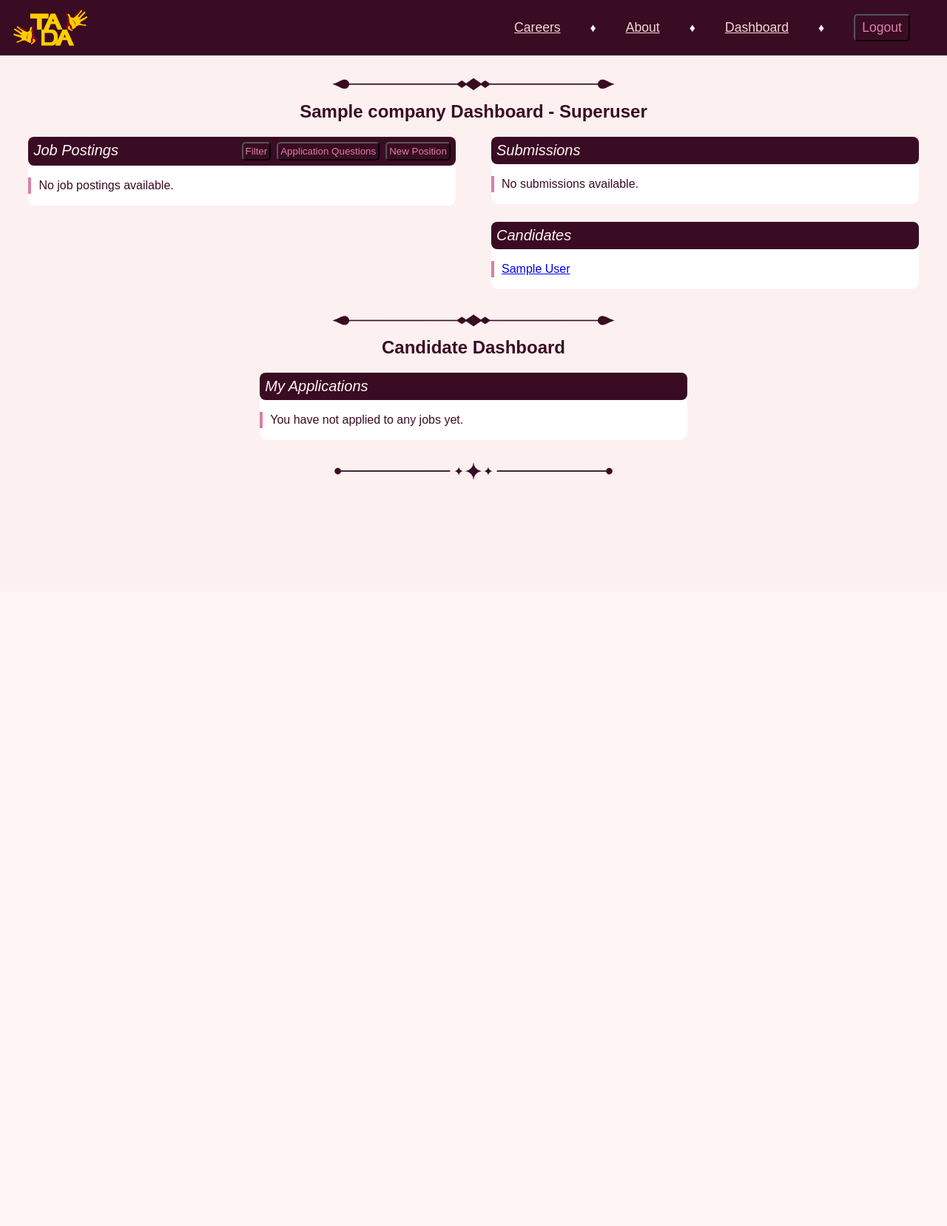
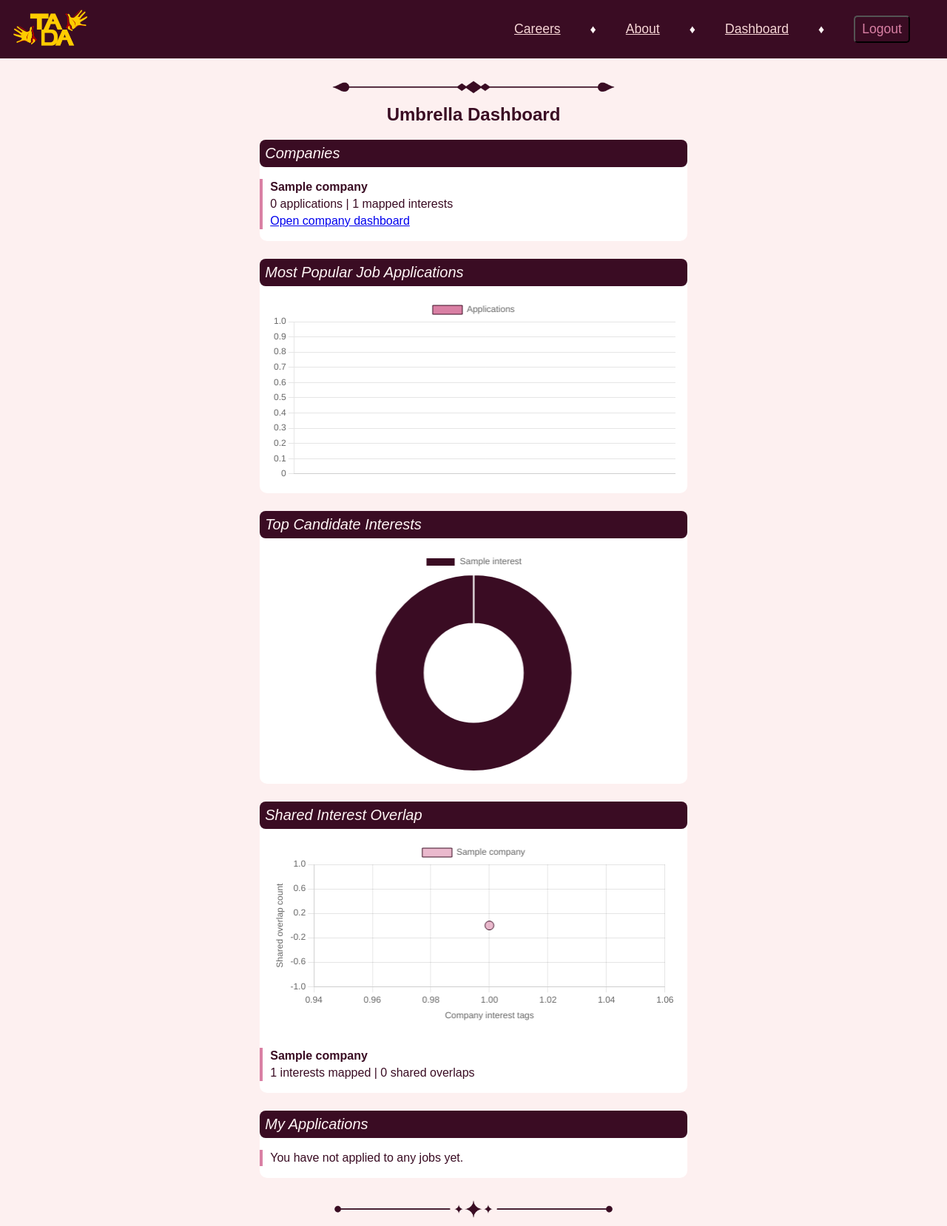
Before and after one commit to CrunchyToothpicks100/TADA, a Django app: page /dashboard/ in a window 1280 px wide. Shown: the whole page at 74% size. Before the commit the page ends 649 px from the top, so only its background shows below. Run offline with Django 5.2, Linux system fonts and the light colour scheme; a user stored in the database is signed in; tables that the repository leaves empty hold one stand-in row (values such as "Sample post"); data that the repository does not hold is empty.

Commit message:
meeting changes

```diff
--- a/base/static/css/styles.css
+++ b/base/static/css/styles.css
@@ -137,6 +137,40 @@ button:hover {
     margin: 6px 0 0 0;
     padding-left: 20px;
     text-align: left;
+}
+
+.interest-cloud {
+    display: flex;
+    flex-wrap: wrap;
+    gap: 10px;
+    align-items: flex-start;
+}
+
+.interest-pill {
+    display: inline-flex;
+    align-items: center;
+    gap: 8px;
+    padding: 8px 12px;
+    border: 1px solid var(--color-border);
+    border-radius: 999px;
+    background: #fff7fb;
+    cursor: pointer;
+}
+
+.interest-pill input {
+    margin: 0;
+}
+
+.chart-wrap {
+    position: relative;
+    min-height: 280px;
+    padding: 16px;
+}
+
+.notes-form {
+    width: min(100%, 640px);
+    margin: 0 auto 20px auto;
+    padding: 0 18px 18px 18px;
 }
 
 .line-break {
@@ -345,6 +379,15 @@ button:hover {
         align-items: flex-start;
     }
 
+    .interest-cloud {
+        gap: 8px;
+    }
+
+    .interest-pill {
+        width: 100%;
+        border-radius: 12px;
+    }
+
     .card-header .row-1 {
         gap: 8px;
     }
--- a/base/templates/dash/company_selector.html
+++ b/base/templates/dash/company_selector.html
@@ -1,7 +1,7 @@
 {# Company selector — only shown when the user has access to multiple companies #}
 {% if all_companies|length > 1 %}
 <div class="company-selector">
-    <form method="get" action="{% url 'dashboard' %}">
+    <form method="get" action="{% url 'company_dashboard' %}">
         <label for="company_id">Company:</label>
         <select name="company_id" id="company_id" onchange="this.form.submit()">
             {% for company in all_companies %}
--- a/base/templates/dashboard.html
+++ b/base/templates/dashboard.html
@@ -5,52 +5,128 @@
 {% load static %}
 
 {% block content %}
-    <script src="https://unpkg.com/masonry-layout@4/dist/masonry.pkgd.min.js"></script>
+    <script src="https://cdn.jsdelivr.net/npm/chart.js"></script>
     <img src="{% static 'images/br3-cherry.png' %}" alt="cool line break" class="line-break">
-    <h2>{{ selected_company.title }} Dashboard
-        {% if is_super %} - Superuser
-        {% elif is_admin %} - Admin
-        {% elif is_staff %} - Staff
-        {% endif %}
-    </h2>
+    <h2>Umbrella Dashboard</h2>
 
-    {% if is_staff %}
-        {% include 'dash/company_selector.html' %}
-
+    {% if company_cards %}
     <div class="grid">
         <div class="grid-sizer"></div>
         <div class="gutter-sizer"></div>
-            {% include 'dash/job_postings.html' %}
-            {% include 'dash/submissions.html' %}
-            {% include 'dash/candidates_list.html' %}
+
+        <div class="card">
+            <div class="card-header">
+                <span class="row-1">Companies</span>
             </div>
-    {% endif %}
+            <div class="list-group">
+                {% for card in company_cards %}
+                <div class="list-group-item">
+                    <strong>{{ card.company.title }}</strong>
+                    <div>{{ card.application_count }} applications | {{ card.interest_count }} mapped interests</div>
+                    <div><a href="{% url 'company_dashboard' %}?company_id={{ card.company.id }}">Open company dashboard</a></div>
+                </div>
+                {% endfor %}
+            </div>
+        </div>
+
+        <div class="card">
+            <div class="card-header">
+                <span class="row-1">Most Popular Job Applications</span>
+            </div>
+            <div class="chart-wrap">
+                <canvas id="positionsChart"></canvas>
+            </div>
+        </div>
+
+        <div class="card">
+            <div class="card-header">
+                <span class="row-1">Top Candidate Interests</span>
+            </div>
+            <div class="chart-wrap">
+                <canvas id="interestsChart"></canvas>
+            </div>
+        </div>
+
+        <div class="card">
+            <div class="card-header">
+                <span class="row-1">Shared Interest Overlap</span>
+            </div>
+            <div class="chart-wrap">
+                <canvas id="overlapChart"></canvas>
+            </div>
+            <div class="list-group">
+                {% for point in overlap_points %}
+                <div class="list-group-item">
+                    <strong>{{ point.company }}</strong>
+                    <div>{{ point.interest_count }} interests mapped | {{ point.overlap_count }} shared overlaps</div>
+                </div>
+                {% endfor %}
+            </div>
+        </div>
 
         {% if is_candidate %}
-        {% if is_staff %}
-        <img src="{% static 'images/br3-cherry.png' %}" alt="cool line break" class="line-break">
-        <h2>Candidate Dashboard</h2>
+        {% include 'dash/my_applications.html' %}
         {% endif %}
+    </div>
 
-        <div class="grid">
-            <div class="grid-sizer"></div>
-            <div class="gutter-sizer"></div>
+    <script>
+        new Chart(document.getElementById('positionsChart'), {
+            type: 'bar',
+            data: {
+                labels: [{% for position in top_positions %}"{{ position.title|escapejs }}"{% if not forloop.last %}, {% endif %}{% endfor %}],
+                datasets: [{
+                    label: 'Applications',
+                    data: [{% for position in top_positions %}{{ position.application_count }}{% if not forloop.last %}, {% endif %}{% endfor %}],
+                    backgroundColor: '#d980a4',
+                    borderColor: '#3a0c23',
+                    borderWidth: 1
+                }]
+            },
+            options: { responsive: true, maintainAspectRatio: false }
+        });
+
+        new Chart(document.getElementById('interestsChart'), {
+            type: 'doughnut',
+            data: {
+                labels: [{% for interest in top_interests %}"{{ interest.interest__label|escapejs }}"{% if not forloop.last %}, {% endif %}{% endfor %}],
+                datasets: [{
+                    data: [{% for interest in top_interests %}{{ interest.candidate_count }}{% if not forloop.last %}, {% endif %}{% endfor %}],
+                    backgroundColor: ['#3a0c23', '#d980a4', '#f5e642', '#9b284d', '#e9a2bd', '#6b3650', '#f8c9d8', '#c85c86']
+                }]
+            },
+            options: { responsive: true, maintainAspectRatio: false }
+        });
+
+        new Chart(document.getElementById('overlapChart'), {
+            type: 'bubble',
+            data: {
+                datasets: [
+                    {% for point in overlap_points %}
+                    {
+                        label: "{{ point.company|escapejs }}",
+                        data: [{ x: {{ point.interest_count }}, y: {{ point.overlap_count }}, r: {{ point.applications|add:6 }} }],
+                        backgroundColor: 'rgba(217,128,164,0.55)',
+                        borderColor: '#3a0c23'
+                    }{% if not forloop.last %},{% endif %}
+                    {% endfor %}
+                ]
+            },
+            options: {
+                responsive: true,
+                maintainAspectRatio: false,
+                scales: {
+                    x: { title: { display: true, text: 'Company interest tags' } },
+                    y: { title: { display: true, text: 'Shared overlap count' } }
+                }
+            }
+        });
+    </script>
+    {% else %}
+    <p>You do not have dashboard companies assigned yet.</p>
+    {% if is_candidate %}
     {% include 'dash/my_applications.html' %}
-        </div>
+    {% endif %}
     {% endif %}
 
     <img src="{% static 'images/br1-cherry.png' %}" alt="cool line break" class="line-break">
-
-    <script>
-        document.querySelectorAll('.grid').forEach(function(grid) {
-            if (grid.querySelectorAll('.card').length > 1) {
-                new Masonry(grid, {
-                    itemSelector: '.card',
-                    columnWidth: '.grid-sizer',
-                    gutter: '.gutter-sizer',
-                    percentPosition: true,
-                });
-            }
-        });
-    </script>
 {% endblock %}
--- a/base/templates/navbar.html
+++ b/base/templates/navbar.html
@@ -1,7 +1,9 @@
 {% load static %}
 
 <nav class="navbar horiz-flex-space-between">
-  <img src="{% static 'images/TADA.png' %}">
+  <a href="/">
+    <img src="{% static 'images/TADA.png' %}" alt="TADA home">
+  </a>
   <ul class="nav-list">
     <li><a href="{% url 'careers' %}">Careers</a></li>
     ♦
--- a/base/templates/staff/edit_position.html
+++ b/base/templates/staff/edit_position.html
@@ -14,7 +14,7 @@
 
 {% block content %}
     <h2>Edit Position</h2>
-    <p><a href="/dashboard/?company_id={{ position.company_id }}">Back to Staff Dashboard</a></p>
+    <p><a href="{% url 'company_dashboard' %}?company_id={{ position.company_id }}">Back to Staff Dashboard</a></p>
     <p><a href="{% url 'position_questions' position.id %}">Next Step: Manage Application Questions</a></p>
 
     {% if not position.is_active %}
--- a/base/templates/staff/question_manager.html
+++ b/base/templates/staff/question_manager.html
@@ -12,7 +12,7 @@
     </h2>
 
     <p>
-        <a href="/dashboard/?company_id={{ selected_company.id }}">Back to Dashboard</a>
+        <a href="{% url 'company_dashboard' %}?company_id={{ selected_company.id }}">Back to Dashboard</a>
         {% if position %}
         | <a href="{% url 'edit_position' position.id %}">Back to Position</a>
         {% endif %}
--- a/base/urls.py
+++ b/base/urls.py
@@ -13,6 +13,7 @@ urlpatterns = [
     path('application/<int:position_id>/<int:page>/', views.application, name='application'),
     path('submit_application/', views.submit_application, name='submit_application'),
     path('dashboard/', views.dashboard, name='dashboard'),
+    path('company_dashboard/', views.company_dashboard, name='company_dashboard'),
     path('dashboard/questions/', views.question_manager, name='question_manager'),
     path('dashboard/questions/<int:question_id>/edit/', views.edit_question, name='edit_question'),
     path('dashboard/questions/<int:question_id>/archive/', views.archive_question, name='archive_question'),
--- a/base/views.py
+++ b/base/views.py
@@ -3,12 +3,16 @@ import random
 from django.contrib.auth import authenticate, login as auth_login, logout
 from django.contrib.auth.decorators import login_required
 from django.contrib.auth.models import User
+from django.db.models import Count, Q
 from django.http import HttpResponse
 from django.shortcuts import get_object_or_404, redirect, render
 from django.utils import timezone
 
-from base.forms import CandidateForm, ContinueApplicationForm, QuestionBuilderForm, QuestionForm
-from base.models import Answer, AnswerChoice, Candidate, Company, Position, Question, QuestionChoice, Submission
+from base.forms import CandidateForm, ContinueApplicationForm, QuestionBuilderForm, QuestionForm, SubmissionNoteForm
+from base.models import (
+    Answer, AnswerChoice, Candidate, CandidateInterest, Company, CompanyInterest,
+    Interest, Position, Question, QuestionChoice, Submission, SubmissionNote,
+)
 from base.user_context import user_context
 
 
@@ -36,10 +40,15 @@ def _upsert_candidate(form, request):
     return candidate
 
 
-def _ensure_candidate_user(candidate):
+def _ensure_candidate_user(candidate, request):
     code = candidate.continue_code or _generate_continue_code()
+    created_login = False
 
-    user = candidate.user
+    if candidate.user is None and request.user.is_authenticated:
+        user = request.user
+    else:
+        user = candidate.user
+
     if user is None:
         user = User(
             username=f"candidate-{candidate.external_id.hex[:12]}",
@@ -47,18 +56,14 @@ def _ensure_candidate_user(candidate):
             first_name=candidate.first_name,
             last_name=candidate.last_name,
         )
-    else:
-        user.email = candidate.email
-        user.first_name = candidate.first_name
-        user.last_name = candidate.last_name
-
-    user.set_password(code)
-    user.save()
+        user.set_password(code)
+        user.save()
+        created_login = True
 
     candidate.user = user
     candidate.continue_code = code
     candidate.save(update_fields=["user", "continue_code", "email", "first_name", "last_name", "phone", "linkedin_url", "bio"])
-    return user, code
+    return user, code, created_login
 
 
 def _submission_for(candidate, position):
@@ -72,6 +77,14 @@ def _submission_for(candidate, position):
     if submission is None:
         submission = Submission.objects.create(candidate=candidate, position=position)
     return submission
+
+
+def _interest_queryset_for_position(position):
+    company_interest_ids = CompanyInterest.objects.filter(company=position.company).values_list("interest_id", flat=True)
+    queryset = Interest.objects.filter(id__in=company_interest_ids).order_by("label")
+    if queryset.exists():
+        return queryset
+    return Interest.objects.order_by("label")
 
 
 def _questions_for(position, page):
@@ -103,6 +116,10 @@ def _save_submission_payload(submission):
             "phone": submission.candidate.phone,
             "linkedin_url": submission.candidate.linkedin_url,
             "bio": submission.candidate.bio,
+            "interests": [
+                candidate_interest.interest.label if candidate_interest.interest_id else candidate_interest.label
+                for candidate_interest in submission.candidate.interests.select_related("interest").order_by("-strength_1_to_10", "label")
+            ],
         },
         "position_title": submission.position.title if submission.position_id else "",
     }
@@ -147,6 +164,25 @@ def _selected_company_for_user(request):
     if selected_company is None and companies:
         selected_company = companies[0]
     return selected_company
+
+
+def _save_candidate_interests(candidate, interests):
+    selected_ids = {interest.id for interest in interests}
+    candidate.interests.exclude(interest__isnull=True).exclude(interest_id__in=selected_ids).delete()
+
+    for interest in interests:
+        CandidateInterest.objects.update_or_create(
+            candidate=candidate,
+            interest=interest,
+            defaults={
+                "label": interest.label,
+                "strength_1_to_10": 5,
+            },
+        )
+
+
+def _is_admin_reviewer(user):
+    return user.is_superuser or user.company_staff.filter(is_admin=True).exists()
 
 
 def _can_manage_company_questions(user, company):
@@ -245,13 +281,11 @@ def application_continue(request):
 def application(request, position_id, page):
     position = get_object_or_404(Position, id=position_id, is_active=True)
     page = int(page)
-
-    if request.user.is_authenticated and (request.user.is_superuser or request.user.company_staff.exists()):
-        return redirect(f"/dashboard/?company_id={position.company_id}")
+    interest_queryset = _interest_queryset_for_position(position)
 
     if page == 1:
         candidate = _current_candidate(request)
-        form = CandidateForm(request.POST or None, instance=candidate)
+        form = CandidateForm(request.POST or None, instance=candidate, interest_queryset=interest_queryset)
         if request.method == "POST" and form.is_valid():
             existing_candidate = _candidate_from_email(form.cleaned_data["email"])
             if existing_candidate and (candidate is None or existing_candidate.id != candidate.id):
@@ -272,8 +306,10 @@ def application(request, position_id, page):
                 )
 
             candidate = _upsert_candidate(form, request)
-            user, continue_code = _ensure_candidate_user(candidate)
-            auth_login(request, user)
+            _save_candidate_interests(candidate, form.cleaned_data["interests"])
+            user, continue_code, created_login = _ensure_candidate_user(candidate, request)
+            if created_login or not request.user.is_authenticated or request.user.pk != user.pk:
+                auth_login(request, user)
 
             submission = _submission_for(candidate, position)
             _save_submission_payload(submission)
@@ -292,6 +328,7 @@ def application(request, position_id, page):
                 "page": page,
                 "form": form,
                 "continue_code": candidate.continue_code if candidate else "",
+                "available_interests": interest_queryset,
             },
         )
 
@@ -398,8 +435,75 @@ def forgotpw(request):
 
 @login_required
 def dashboard(request):
+    if not request.user.company_staff.exists() and not request.user.is_superuser:
+        ctx = user_context(request)
+        return render(request, 'dashboard.html', ctx)
+
+    companies = list(Company.objects.filter(is_active=True).order_by("title"))
+    company_cards = []
+    for company in companies:
+        application_count = Submission.objects.filter(position__company=company).count()
+        shared_interest_count = CompanyInterest.objects.filter(company=company).count()
+        company_cards.append(
+            {
+                "company": company,
+                "application_count": application_count,
+                "interest_count": shared_interest_count,
+            }
+        )
+
+    top_positions = list(
+        Position.objects.filter(is_active=True)
+        .annotate(application_count=Count("submissions"))
+        .select_related("company")
+        .order_by("-application_count", "title")[:8]
+    )
+    top_interests = list(
+        CandidateInterest.objects.exclude(interest__isnull=True)
+        .values("interest__label")
+        .annotate(candidate_count=Count("candidate", distinct=True))
+        .order_by("-candidate_count", "interest__label")[:8]
+    )
+
+    overlap_points = []
+    for company in companies:
+        company_interest_ids = set(
+            CompanyInterest.objects.filter(company=company).values_list("interest_id", flat=True)
+        )
+        overlap_total = 0
+        for other_company in companies:
+            if other_company.id == company.id:
+                continue
+            other_interest_ids = set(
+                CompanyInterest.objects.filter(company=other_company).values_list("interest_id", flat=True)
+            )
+            overlap_total += len(company_interest_ids & other_interest_ids)
+        overlap_points.append(
+            {
+                "company": company.title,
+                "interest_count": len(company_interest_ids),
+                "overlap_count": overlap_total,
+                "applications": Submission.objects.filter(position__company=company).count(),
+            }
+        )
+
+    context = {
+        "company_cards": company_cards,
+        "top_positions": top_positions,
+        "top_interests": top_interests,
+        "overlap_points": overlap_points,
+        "is_candidate": Candidate.objects.filter(user=request.user).exists(),
+        "my_applications": Submission.objects.filter(candidate=request.user.candidate_profiles.first()).order_by("-created_at")
+        if request.user.candidate_profiles.exists()
+        else [],
+    }
+    return render(request, 'dashboard.html', context)
+
+
+@login_required
+def company_dashboard(request):
     ctx = user_context(request)
-    return render(request, 'dashboard.html', ctx)
+    return render(request, 'company_dashboard.html', ctx)
 
 
 @login_required
@@ -424,7 +528,7 @@ def add_position(request):
             employment_type=request.POST.get('employment_type', 'full_time'),
             is_active=request.POST.get('is_active') == 'on',
         )
-        return redirect(f'/dashboard/?company_id={position.company_id}')
+        return redirect(f'/company_dashboard/?company_id={position.company_id}')
 
     context = {
         'company': company,
@@ -449,7 +553,7 @@ def edit_position(request, id):
         position.employment_type = request.POST.get('employment_type', position.employment_type)
         position.is_active = request.POST.get('is_active') == 'on'
         position.save()
-        return redirect(f'/dashboard/?company_id={position.company_id}')
+        return redirect(f'/company_dashboard/?company_id={position.company_id}')
 
     context = {
         'position': position,
@@ -579,10 +683,11 @@ def archive_question(request, question_id):
 def submission_detail(request, id):
     submission = get_object_or_404(
         Submission.objects.select_related('candidate', 'position__company')
-                          .prefetch_related('answers__question', 'answers__choice', 'answers__multi_choices__choice'),
+                          .prefetch_related('answers__question', 'answers__choice', 'answers__multi_choices__choice', 'notes__author'),
         id=id,
     )
     user = request.user
+    is_admin_reviewer = _is_admin_reviewer(user)
     is_candidate_owner = (
         hasattr(user, 'candidate_profiles') and
         user.candidate_profiles.filter(id=submission.candidate_id).exists()
@@ -591,15 +696,24 @@ def submission_detail(request, id):
         user.is_superuser or
         (submission.position and user.company_staff.filter(company=submission.position.company).exists())
     )
-    if not is_candidate_owner and not is_staff_for_company:
+    if not is_candidate_owner and not is_staff_for_company and not is_admin_reviewer:
         return HttpResponse("Unauthorized: You do not have access to this submission.")
 
     is_admin = (
         user.is_superuser or
         (submission.position and user.company_staff.filter(company=submission.position.company, is_admin=True).exists())
     )
+    note_form = SubmissionNoteForm(request.POST or None)
 
-    if request.method == 'POST' and is_staff_for_company:
+    if request.method == "POST" and is_admin_reviewer and "body" in request.POST:
+        if note_form.is_valid():
+            SubmissionNote.objects.create(
+                submission=submission,
+                author=request.user,
+                body=note_form.cleaned_data["body"].strip(),
+            )
+            return redirect("submission_detail", id=id)
+    elif request.method == 'POST' and is_staff_for_company:
         new_status = request.POST.get('status')
         if new_status in (Submission.STATUS_NEW, Submission.STATUS_FINISHED, Submission.STATUS_DISCARDED):
             submission.status = new_status
@@ -611,6 +725,9 @@ def submission_detail(request, id):
         'answers': submission.answers.all(),
         'is_admin': is_admin,
         'is_staff': is_staff_for_company,
+        'is_admin_reviewer': is_admin_reviewer,
         'is_candidate_owner': is_candidate_owner,
+        'notes': submission.notes.all(),
+        'note_form': note_form,
     }
     return render(request, 'staff/submission_detail.html', context)
```
Also changed, not shown: base/forms.py (+25 -1 lines), base/management/commands/populate_sample_data.py (+70 -14 lines), base/models.py (+54 -1 lines), base/templates/application.html (+17 -0 lines), base/templates/company_dashboard.html (added, +54 -0 lines), base/templates/staff/submission_detail.html (+37 -1 lines), base/tests.py (+55 -2 lines), base/admin.py (line endings or trailing spaces), base/migrations/0003_interest_candidateinterest_interest_submissionnote_and_more.py (added). Lines whose indentation alone changed are shown as unchanged.
